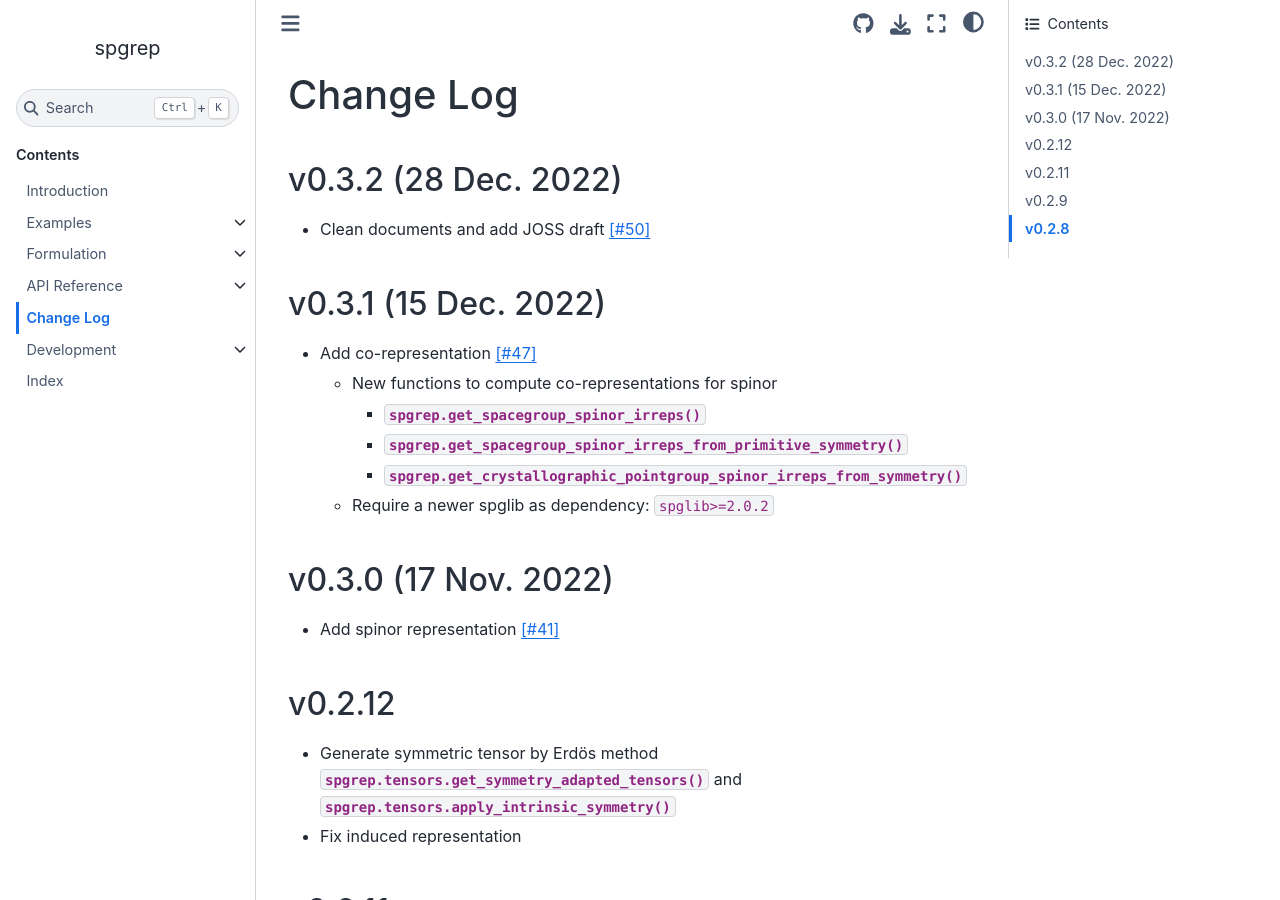
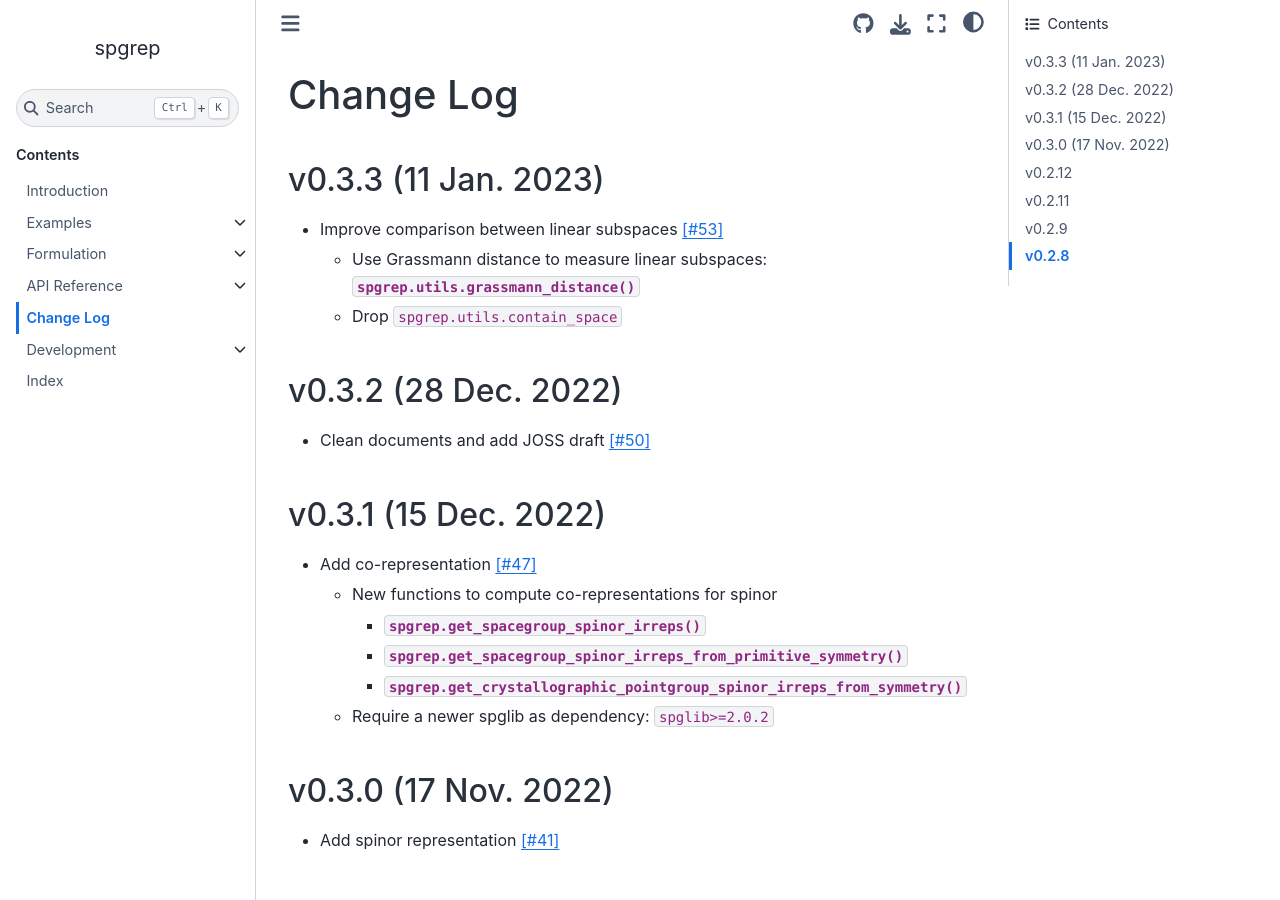
Before and after one commit to spglib/spgrep, a Sphinx documentation site: the page built from docs/changelog.md, in a window 1280 px wide and 900 px high. Built offline with Sphinx 7.4.7 and the Sphinx Book theme 1.1.4, drawn with Linux system fonts in a browser that asks for light colours.

Commit message:
Bump up version

```diff
--- a/docs/changelog.md
+++ b/docs/changelog.md
@@ -1,4 +1,9 @@
 # Change Log
+
+## v0.3.3 (11 Jan. 2023)
+- Improve comparison between linear subspaces [[#53]](https://github.com/spglib/spgrep/pull/53)
+    - Use Grassmann distance to measure linear subspaces: {func}`spgrep.utils.grassmann_distance`
+    - Drop `spgrep.utils.contain_space`
 
 ## v0.3.2 (28 Dec. 2022)
 - Clean documents and add JOSS draft [[#50]](https://github.com/spglib/spgrep/pull/50)
```
